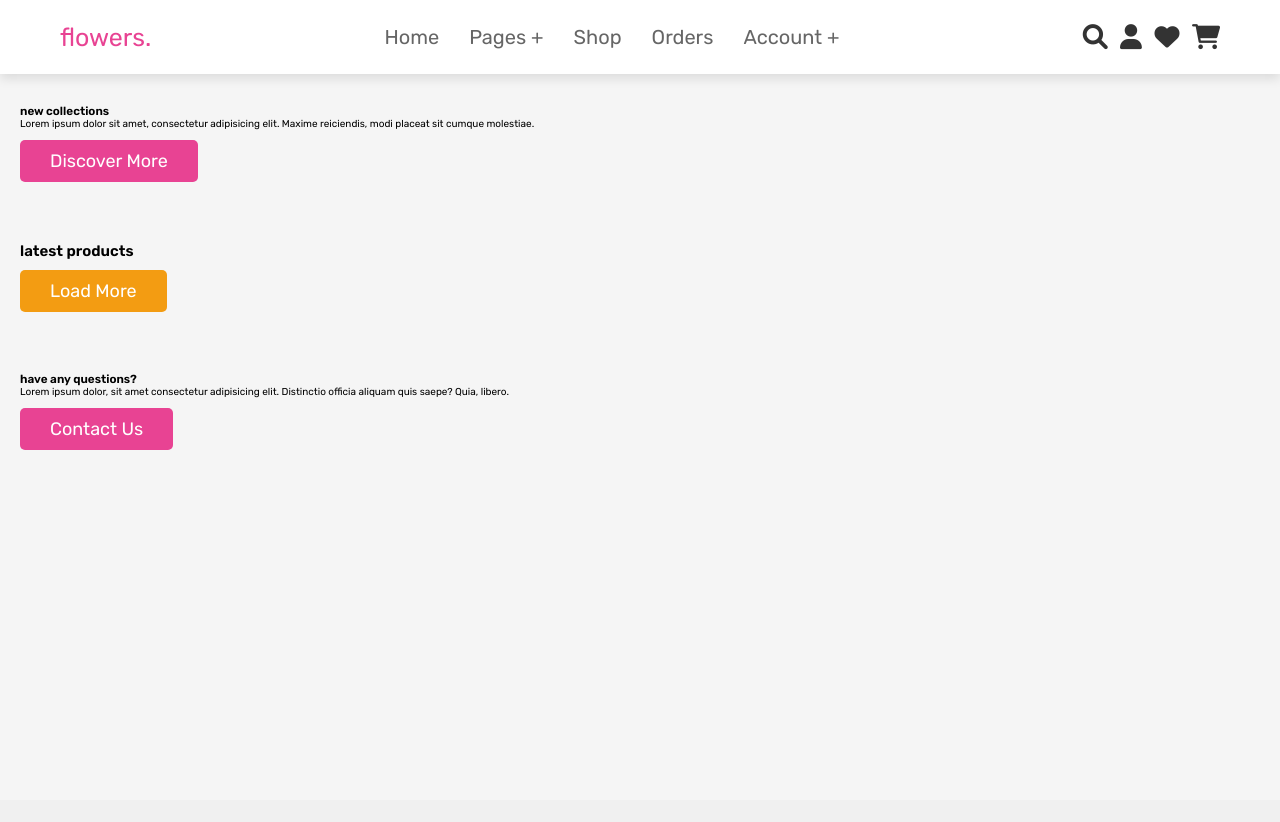
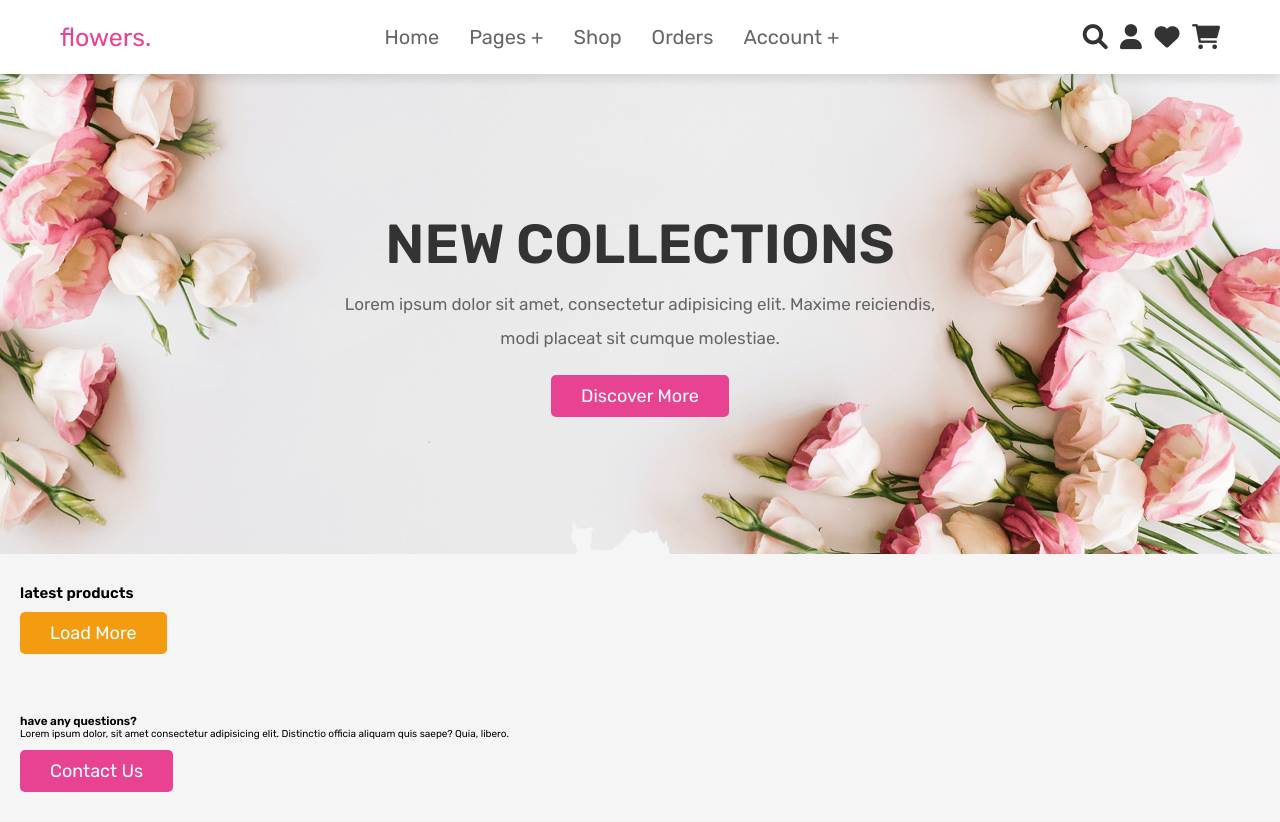
Before and after one commit to Lanarus/flower-shop, a PHP site: page /home.php in a window 1280 px wide. Before the commit the page ends 450 px from the top, so only its background shows below. Run offline with PHP 8.4, Linux system fonts and the light colour scheme.

Commit message:
header css

```diff
--- a/css/style.css
+++ b/css/style.css
@@ -14,7 +14,7 @@
 }
 
 *{
-    font-family: 'Rubik', sans-serif;
+   font-family: 'Rubik', sans-serif;
    margin:0; padding:0;
    box-sizing: border-box;
    outline: none; border:none;
@@ -27,8 +27,17 @@
    color:var(--white);
 }
 
+*::-webkit-scrollbar{
+    height: .5rem;
+    width: 1rem;
+ }
+ *::-webkit-scrollbar-track{
+    background-color: transparent;
+ }
 
-
+ *::-webkit-scrollbar-thumb{
+    background-color: var(--pink);
+ }
 
 html{
     font-size: 62.5%;
@@ -189,3 +198,30 @@ html{
  .header .flex .account-box .delete-btn{
     margin-top: .5rem;
  }
+
+ .home{
+    min-height: 60vh;
+    background:url(../images/home-bg.png) no-repeat;
+    background-size: cover;
+    background-position: center;
+    display: flex;
+    align-items: center;
+    justify-content: center;
+ }
+ .home .content{
+    text-align: center;
+ }
+
+ .home .content h3{
+    text-transform: uppercase;
+    color:var(--black);
+    font-size: 5.5rem;
+ }
+
+ .home .content p{
+    max-width: 60rem;
+    margin:1rem auto;
+    line-height:2;
+    font-size: 1.7rem;
+    color:var(--light-color);
+ }
--- a/header.php
+++ b/header.php
@@ -30,7 +30,7 @@
 
         <div class="icons">
             <div id="menu-btn" class="fas fa-bars"></div>
-            <a href="search_page.php" class="fas fa-search"></a>
+            <a href="#search_page" class="fas fa-search"></a>
             <div id="user-btn" class="fas fa-user"></div>
 
 
```
